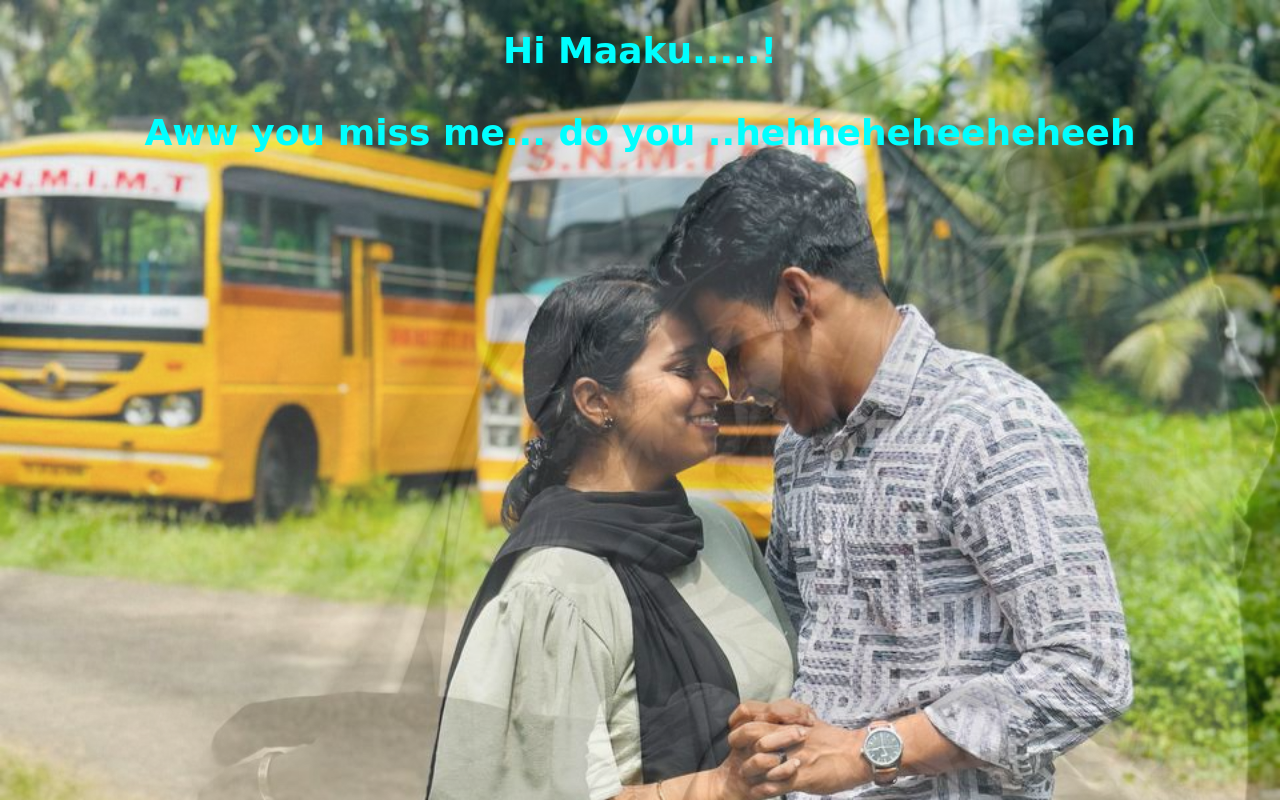
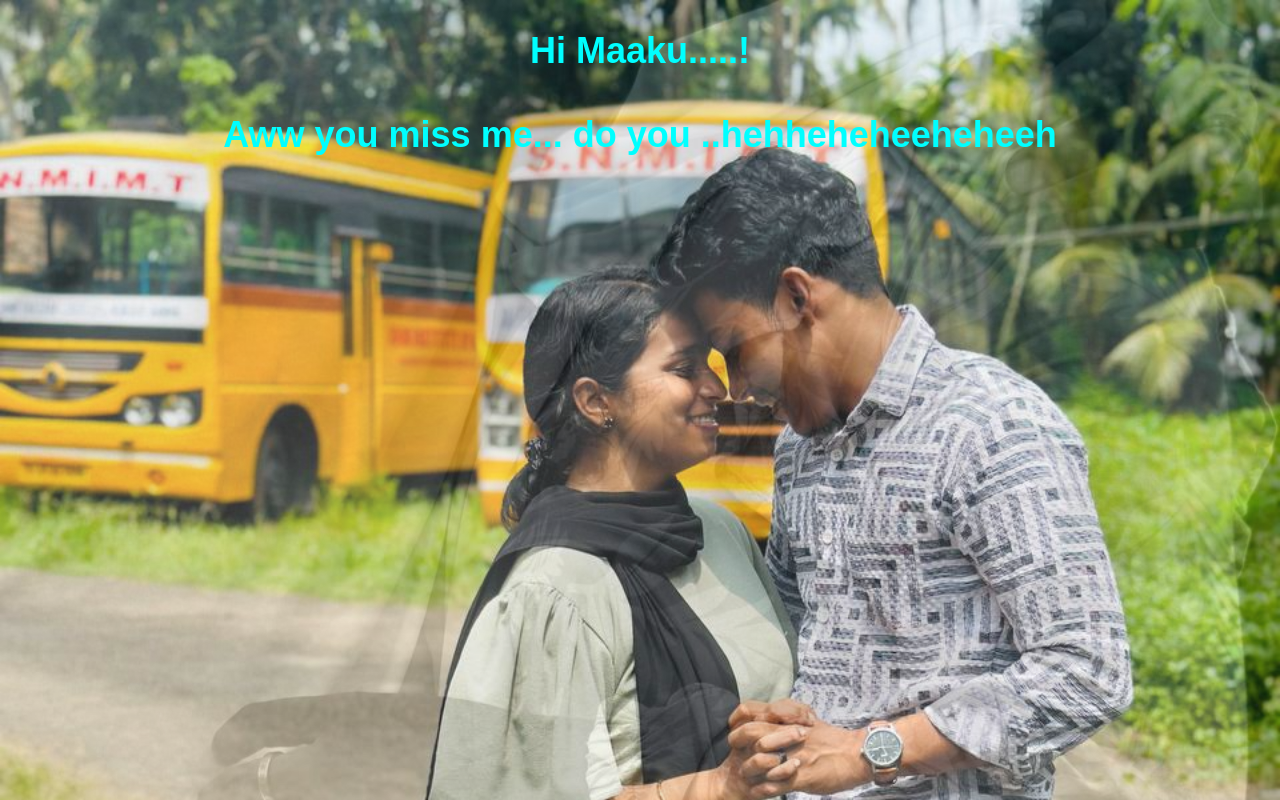
Before and after one commit to Dracu-Neeli/DracuNeeli.github.io, a plain HTML site: page index.html in a window 1280 px wide. Drawn offline with Linux system fonts and the light colour scheme.

Commit message:
Update style.css

```diff
--- a/style.css
+++ b/style.css
@@ -41,5 +41,6 @@ body {
   text-align: center;
   color:cyan;
   font-size: 24px;
-  font-family: cursive;
+  font-family: sans-serif;
+  font-weight: bold;
 }
```
